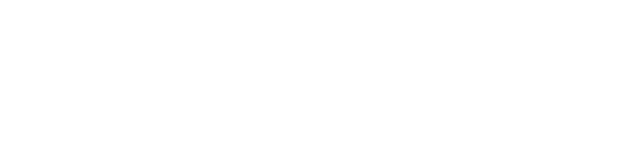
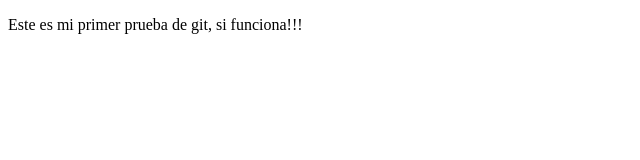
Before and after one commit to galileo28/proyectoCursoPrework, a plain HTML site: page index.html in a window 1280 px wide. Shown: the whole page, without its empty margins (0-640 px from the left). Drawn offline with Linux system fonts and the light colour scheme.

Commit message:
cambio a la prueba del curso

```diff
--- a/index.html
+++ b/index.html
@@ -7,6 +7,7 @@
     <title>Hola mundo</title>
 </head>
 <body>
+    <p>Este es mi primer prueba de git, si funciona!!!</p>
 
 </body>
 </html>
```
